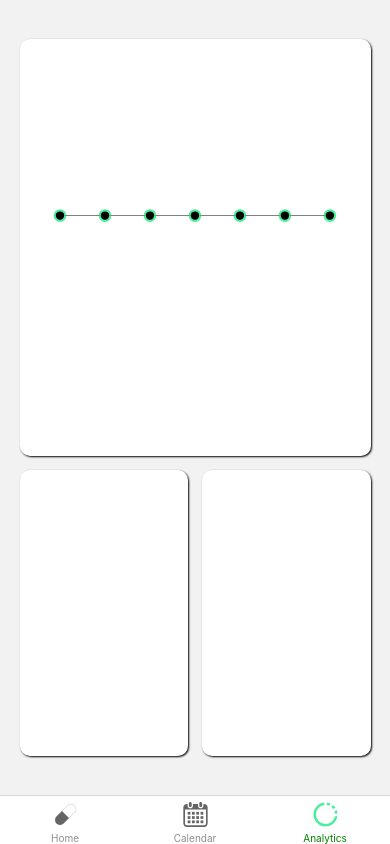
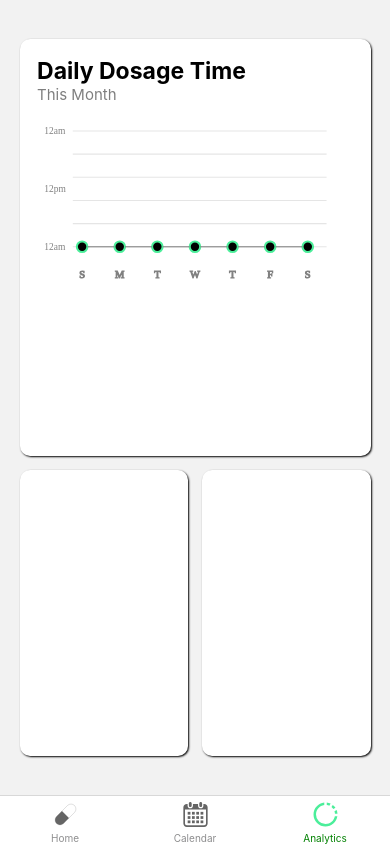
Before and after one commit to SamBehm/med-track, a React Native app: screen /Analytics in a window 390 px wide. Built offline with nearby package versions, Linux system fonts and the light colour scheme.

Commit message:
Added axis labels to LineChart, and added Graph title to AnalyticsScreen

```diff
--- a/components/graphing/LineChart.js
+++ b/components/graphing/LineChart.js
@@ -1,24 +1,29 @@
 import { View } from "react-native";
-import { Circle, G, Line, Svg } from "react-native-svg";
+import { Circle, G, Line, Svg, Text } from "react-native-svg";
 
 
 function LineChart(props) {
 
         const dataSet = [...props.data];
 
-        const paddingX = 1;
-        const paddingY = 30;
+        const paddingX = 50;
+        const paddingY = {
+                top: 10,
+                bottom: 30
+        };
         const viewBox = {
                 x: 300,
                 y: 150
         }
+
+        const fontSize = 9;
 
         let dataPoints = [];
         const xIntervalSize = ((viewBox.x - paddingX) / dataSet.length);
         dataSet.forEach((element, index) => {
 
                 let x = (xIntervalSize * index) + (paddingX / 2) + (xIntervalSize / 2);
-                let y = viewBox.y - ((element / props.maxYValue) * (viewBox.y - paddingY)) - (paddingY / 2);
+                let y = viewBox.y - ((element / props.maxYValue) * (viewBox.y - (paddingY.top + paddingY.bottom))) - paddingY.bottom;
                 dataPoints.push({ x: x, y: y });
         });
 
@@ -58,7 +63,11 @@ function LineChart(props) {
         return (
                 <View style={props.containerStyle}>
                         <Svg height="100%" width="100%" viewBox={`0 0 ${viewBox.x} ${viewBox.y}`}>
-                                <Line
+                                {
+                                        props.horizontalGridLines &&
+                                        generateHorizontalGridLines(props.horizontalGridLines, viewBox, paddingX, paddingY, props.axisColor, fontSize)
+                                }
+                                {props.enableAxis && <Line
                                         x1="0"
                                         y1={`${viewBox.y}`}
                                         x2={`${viewBox.x}`}
@@ -66,9 +75,10 @@ function LineChart(props) {
                                         stroke={props.axisColor}
                                         strokeWidth="2"
                                         style={{ opacity: 0.5 }}
-                                />
+                                />}
                                 <G>
                                         {dataPoints.map((value, index) => {
+
                                                 return (
                                                         <Circle
                                                                 key={index}
@@ -84,26 +94,64 @@ function LineChart(props) {
                                 <G>
                                         {connectingLines}
                                 </G>
-                                {
-                                        props.horizontalGridLines &&
-                                        generateHorizontalGridLines(props.horizontalGridLines, viewBox, paddingX, props.axisColor)
-                                }
+                                <G>
+                                        {
+                                                props.yAxisLabels && props.yAxisLabels && props.yAxisLabels.map((value, index) => {
+                                                        let interval = (viewBox.y - (paddingY.top + paddingY.bottom)) / (props.yAxisLabels.length - 1);
+                                                        let y = viewBox.y - (interval * index) - paddingY.bottom + (fontSize / 3);
+
+                                                        return (
+                                                                <Text
+                                                                        key={index}
+                                                                        x={7}
+                                                                        y={y}
+                                                                        fill="grey"
+                                                                        fontSize={`${fontSize}`}
+                                                                        textAnchor="start"
+                                                                >
+                                                                        {value}
+                                                                </Text>
+                                                        );
+                                                })
+                                        }
+                                </G>
+                                <G>
+                                        {
+                                                props.xAxisLabels && props.xAxisLabels && props.xAxisLabels.map((value, index) => {
+                                                        let interval = ((viewBox.x - paddingX) / props.xAxisLabels.length);
+                                                        let x = (interval * index) + (paddingX / 2) + (interval / 2);
+                                                        return (
+                                                                <Text
+                                                                        key={index}
+                                                                        x={x}
+                                                                        y={viewBox.y}
+                                                                        fill="grey"
+                                                                        stroke="grey"
+                                                                        fontSize="10"
+                                                                        textAnchor="middle"
+                                                                >
+                                                                        {value}
+                                                                </Text>
+                                                        );
+                                                })
+                                        }
+                                </G>
                         </Svg>
                 </View>
         )
 
 }
 
-function generateHorizontalGridLines(numLines, viewBox, paddingX, axisColor) {
-        let interval = viewBox.y / numLines;
+function generateHorizontalGridLines(numLines, viewBox, paddingX, paddingY, axisColor, fontSize) {
+        let interval = (viewBox.y - (paddingY.top + paddingY.bottom)) / (numLines - 1);
         let lines = [];
-        for (let i = 1; i <= numLines; i++) {
-                let y = `${i * interval}`;
+        for (let i = 0; i < numLines; i++) {
+                let y = viewBox.y - (interval * i) - paddingY.bottom;
                 lines.push(
                         <Line
                                 key={i - 1}
-                                x1={`${paddingX}`}
-                                x2={`${viewBox.x + paddingX}`}
+                                x1={`${paddingX / 2 + fontSize}`}
+                                x2={`${viewBox.x - (paddingX / 2)}`}
                                 y1={y}
                                 y2={y}
                                 stroke={axisColor}
--- a/screens/AnalyticsScreen.js
+++ b/screens/AnalyticsScreen.js
@@ -32,6 +32,11 @@ class AnalyticsScreen extends Component {
                 return (
                         <View style={[styles.container, { marginVertical: "10%", marginHorizontal: "5%" }]}>
                                 <View style={[styles.graphContainer, styles.statContainer]}>
+                                        <View style={{ alignSelf: "baseline" }}>
+                                                <Text style={{ fontSize: 23, fontWeight: "bold" }}>Daily Dosage Time</Text>
+                                                <Text style={{ fontSize: 15, opacity: 0.5 }}>This Month</Text>
+                                        </View>
+
                                         {this.state.monthData
                                                 ? <LineChart
                                                         containerStyle={{ flex: 1, width: "100%", maxHeight: "50%" }}
@@ -40,6 +45,11 @@ class AnalyticsScreen extends Component {
                                                         pointRadius={5}
                                                         data={averageTimeTakenPerDay(this.state.monthData)}
                                                         maxYValue={24}
+                                                        xAxisLabels={["S", "M", "T", "W", "T", "F", "S"]}
+                                                        // yAxisLabels={[...Array(12).keys()].map((value) => { return `${value * 2}` })}
+                                                        yAxisLabels={["12am", "12pm", "12am"]}
+                                                        axisColor="grey"
+                                                        horizontalGridLines={6}
                                                 />
                                                 : (
                                                         <View style={{ flex: 1, justifyContent: "center" }}>
```
